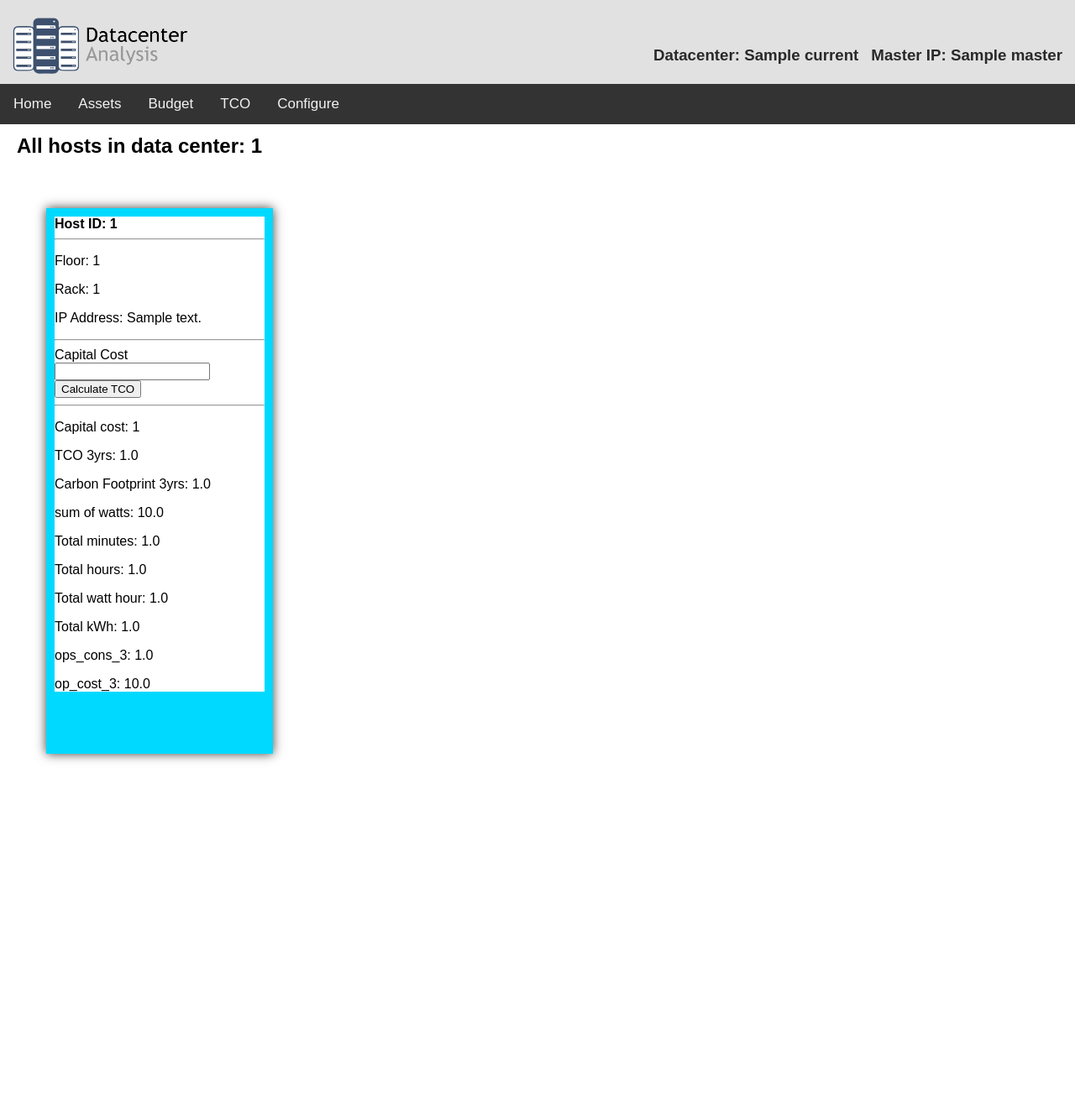
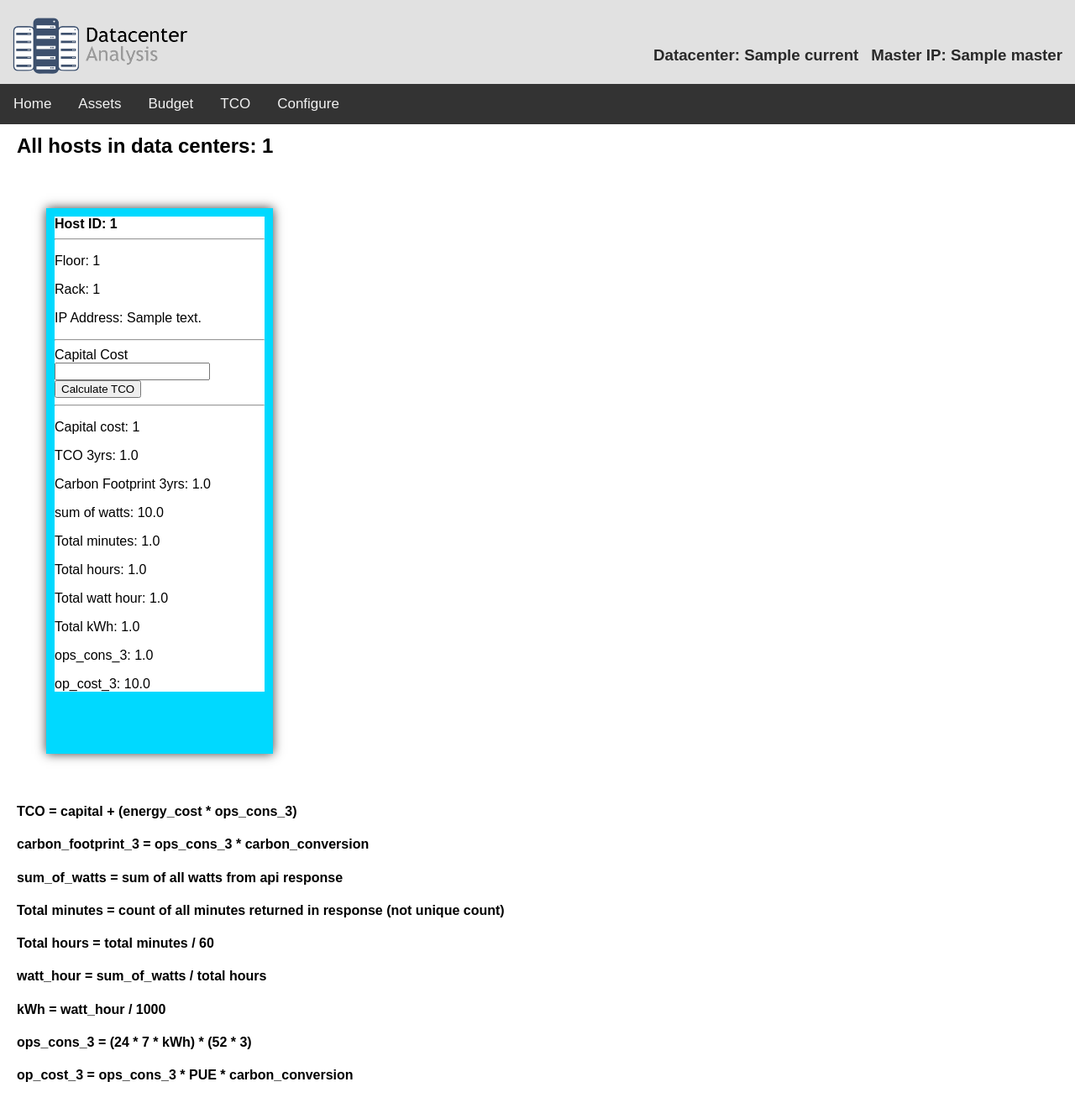
Before and after one commit to DanielHoulihan/Datacenter-Management, a Django app: template webapp/tool/templates/TCO/tco.html in a window 1280 px wide. Shown: the whole page at 84% size. Before the commit the page ends 907 px from the top, so only its background shows below. Run offline with Django 3.2, Linux system fonts and the light colour scheme; tables that the repository leaves empty hold one stand-in row (values such as "Sample post"); the template is opened without the code that fills it: values that come from a table or form of the project are taken from there, most other values are stand-ins (such as "Sample title", 1, 10 or a date in 2020).

Commit message:
Calculation explanations added to TCO

```diff
--- a/webapp/tool/templates/TCO/tco.html
+++ b/webapp/tool/templates/TCO/tco.html
@@ -6,7 +6,7 @@
   {% block content %}
 
   <div class="content">
-    <h2>All hosts in data center: {{tco_count}}</h2>
+    <h2>All hosts in data centers: {{tco_count}}</h2>
     <div class="card-container">
       {% for host in tco %}
       <div class="card4">
@@ -42,5 +42,14 @@
       </div>
       {% endfor %}
     </div>
+    <h4>TCO = capital + (energy_cost * ops_cons_3)</h4>
+    <h4>carbon_footprint_3 = ops_cons_3 * carbon_conversion</h4>
+    <h4>sum_of_watts = sum of all watts from api response</h4>
+    <h4>Total minutes = count of all minutes returned in response (not unique count)</h4>
+    <h4>Total hours = total minutes / 60</h4>
+    <h4>watt_hour = sum_of_watts / total hours</h4>
+    <h4>kWh = watt_hour / 1000</h4>
+    <h4>ops_cons_3 = (24 * 7 * kWh) * (52 * 3)</h4>
+    <h4>op_cost_3 = ops_cons_3 * PUE * carbon_conversion</h4>
   </div>
   {% endblock %}
```
Also changed, not shown: webapp/db.sqlite3, 1 other file.
